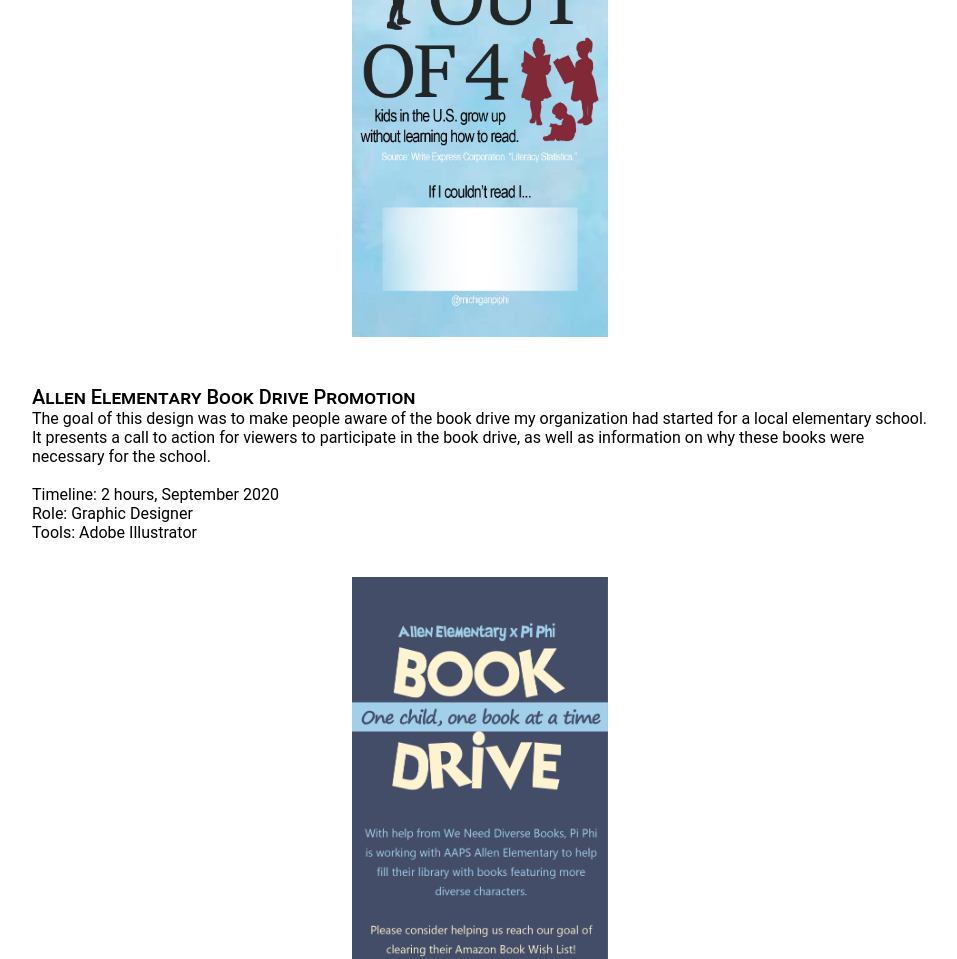
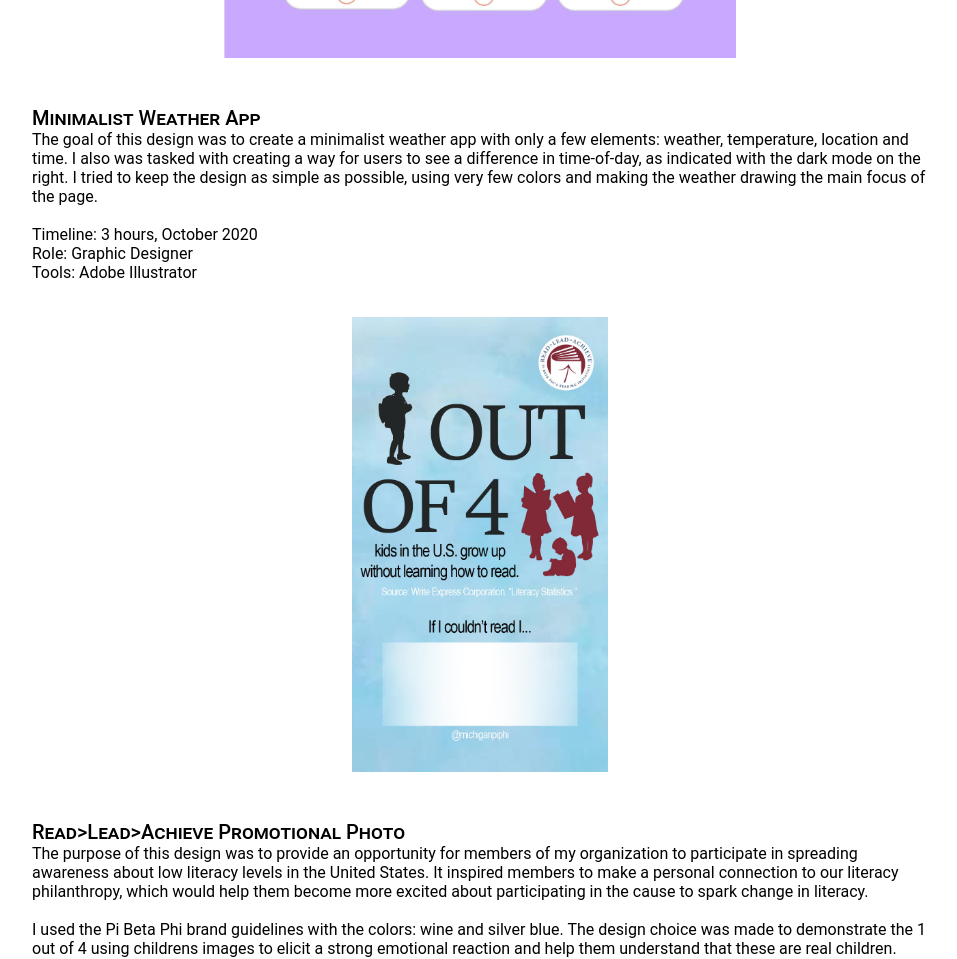
Before and after one commit to kaefish/myportfolio, a plain HTML site: page graphic1.html in a window 1280 px wide. Shown: the part 520-1479 px from the top of the page, without its empty margins (160-1117 px from the left). Drawn offline with Linux system fonts and the light colour scheme; a web font is replaced by a local one.

Commit message:
added weather

```diff
--- a/graphic1.html
+++ b/graphic1.html
@@ -20,30 +20,47 @@
         </div>
         <h1>Graphic Design</h1>
         <h2>Personal Projects</h2>
+        <div class = "center">
+          <img src = "img/weather.jpg" alt= "Weather Minimalist Prototype" class = "gd-image2">
+      </div>
+      <div class = left>
+        <br>
+        <p class="title">Minimalist Weather App</p>
+        <p>The goal of this design was to create a minimalist weather app with only a few elements: weather, temperature, location and time. I also was tasked with creating a way for users to see a difference in time-of-day, as indicated with the dark mode on the right. I tried to keep the design as simple as possible, using very few colors and making the weather drawing the main focus of the page. </p>
+        <br>
+        <p>Timeline: 3 hours, October 2020</p>
+        <p>Role: Graphic Designer</p>
+        <p>Tools: Adobe Illustrator</p>
+    </div>
+        <div class = "center">
+          <img src = "img/RLA.jpg" alt= "Read>Lead>Achieve Advocacy" class = "gd-image">
+      </div>
         <div class = left>
             <br>
             <p class="title">Read>Lead>Achieve Promotional Photo</p>
             <p>The purpose of this design was to provide an opportunity for members of my organization to participate in spreading awareness about low literacy levels in the United States. It inspired members to make a personal connection to our literacy philanthropy, which would help them become more excited about participating in the cause to spark change in literacy. </p>
+            <br>
+            <p>I used the Pi Beta Phi brand guidelines with the colors: wine and silver blue. The design choice was made to demonstrate the 1 out of 4 using childrens images to elicit a strong emotional reaction and help them understand that these are real children. </p>
             <br>
             <p>Timeline: 3 hours, April 2020</p>
             <p>Role: Graphic Designer</p>
             <p>Tools: Adobe Illustrator</p>
         </div>
         <div class = "center">
-            <img src = "img/RLA.jpg" alt= "Read>Lead>Achieve Advocacy" class = "gd-image">
-        </div>
+          <img src = "img/bookdrive.png" alt= "Book Drive Promotional Photo" class = "gd-image">
+      </div>
         <div class = left>
             <br>
             <p class="title">Allen Elementary Book Drive Promotion</p>
-            <p>The goal of this design was to make people aware of the book drive my organization had started for a local elementary school. It presents a call to action for viewers to participate in the book drive, as well as information on why these books were necessary for the school.  </p>
+            <p>The goal of this design was to make people aware of the book drive my organization had started for a local elementary school. It presents a call to action for viewers to participate in the book drive, as well as information on why these books were necessary for the school. Again, I used different shades of wine and silver blue, the pi beta phi colors, to meet brand guidelines.   </p>
             <br>
             <p>Timeline: 2 hours, September 2020</p>
             <p>Role: Graphic Designer</p>
             <p>Tools: Adobe Illustrator</p>
         </div>
         <div class = "center">
-            <img src = "img/bookdrive.png" alt= "Book Drive Promotional Photo" class = "gd-image">
-        </div>
+          <img src = "img/winterfest2.jpg" alt= "Philanthropy Bingo Board" class = "gd-image">
+      </div>
         <div class = left>
             <br>
             <p class="title">Fundraising Instagram Bingo Board</p>
@@ -54,8 +71,8 @@
             <p>Tools: Adobe Illustrator</p>
         </div>
         <div class = "center">
-            <img src = "img/winterfest2.jpg" alt= "Philanthropy Bingo Board" class = "gd-image">
-        </div>
+          <img src = "img/microscope.png" alt= "Microscope Branding Design" class = "gd-image2">
+      </div>
         <div class = left>
             <br>
             <p class="title">Microscope Brand Design</p>
@@ -66,8 +83,8 @@
             <p>Tools: Adobe Illustrator</p>
         </div>
         <div class = "center">
-            <img src = "img/microscope.png" alt= "Microscope Branding Design" class = "gd-image2">
-        </div>
+          <img src = "img/pumpkinhead.png" alt= "Fall Concert Promotional Image" class = "gd-image2">
+      </div>
         <div class = left>
             <br>
             <p class="title">Fall Concert Promotional Flyer</p>
@@ -78,11 +95,9 @@
             <p>Tools: Adobe Illustrator</p>
         </div>
         <div class = "center">
-            <img src = "img/pumpkinhead.png" alt= "Fall Concert Promotional Image" class = "gd-image2">
-        </div>
-        <div class = "center">
             <br>
-            <p class = italic>That's everything! Thanks for viewing my graphic design work from outside of class! Keep looking through my portfolio to see more of my design work. </p>
+            <br>
+            <p class = italic>That's everything! Thanks for viewing my graphic design work! Keep looking through my portfolio to see more of my design work. </p>
             <br>
             <br>
             <br>
```
Also changed, not shown: 1cademy.html (+7 -0 lines), index.html (+1 -1 lines), img/resume.jpg, img/weather.jpg (added).
